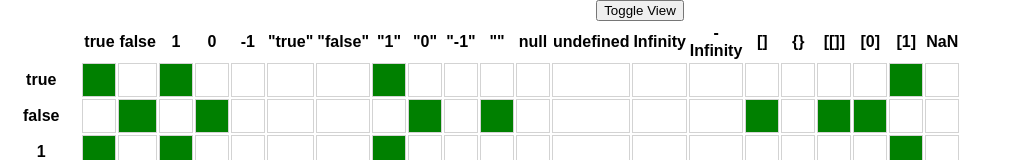
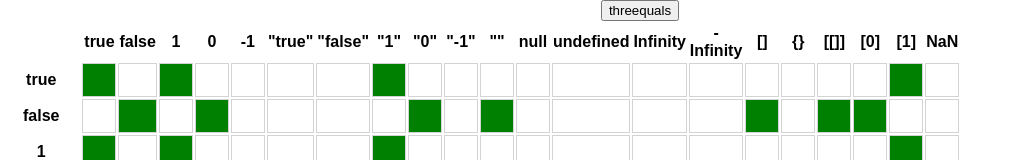
Before and after one commit to jwworth/javascript-equality, a React (Create React App) app: page / in a window 1280 px wide. Shown: the top 160 px of the page, without its empty margins (0-1018 px from the left). Built offline with nearby package versions, Linux system fonts and the light colour scheme.

Commit message:
Add a nextView function

```diff
--- a/src/App.js
+++ b/src/App.js
@@ -58,11 +58,11 @@ class Threequals extends React.Component {
   }
 
   toggleView = () => {
-    const { view } = this.state;
-    const newView = view === 'twoquals' ? 'threequals' : 'twoquals';
-
+    const newView = this.nextView();
     this.setState({ view: newView });
   };
+
+  nextView = () => (this.state.view === 'twoquals' ? 'threequals' : 'twoquals');
 
   displayName = (value, scope) => {
     if (typeof value === 'string' || value instanceof String) {
@@ -91,7 +91,7 @@ class Threequals extends React.Component {
   render() {
     return (
       <React.Fragment>
-        <button onClick={this.toggleView}>Toggle View</button>
+        <button onClick={this.toggleView}>{this.nextView()}</button>
         <table>
           <thead>
             <tr>
```
